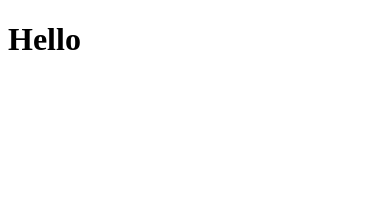
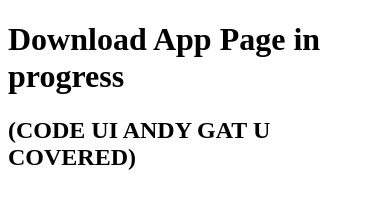
Before and after one commit to codeuiandy/ags-referral-validated-form, a plain HTML site: page download-ags-app.html in a window 390 px wide. Drawn offline with Linux system fonts and the light colour scheme.

```diff
--- a/download-ags-app.html
+++ b/download-ags-app.html
@@ -6,6 +6,8 @@
   <title>Document</title>
 </head>
 <body>
-  <h1>Hello</h1>
+  <h1>Download App Page in progress</h1>
+
+  <h2>(CODE UI ANDY GAT U COVERED) </h2>
 </body>
 </html>
```
